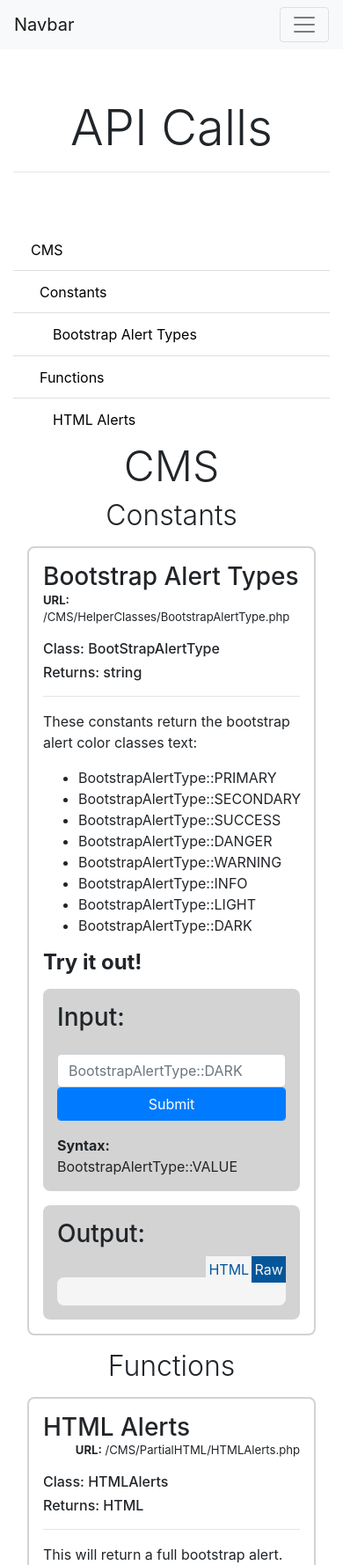
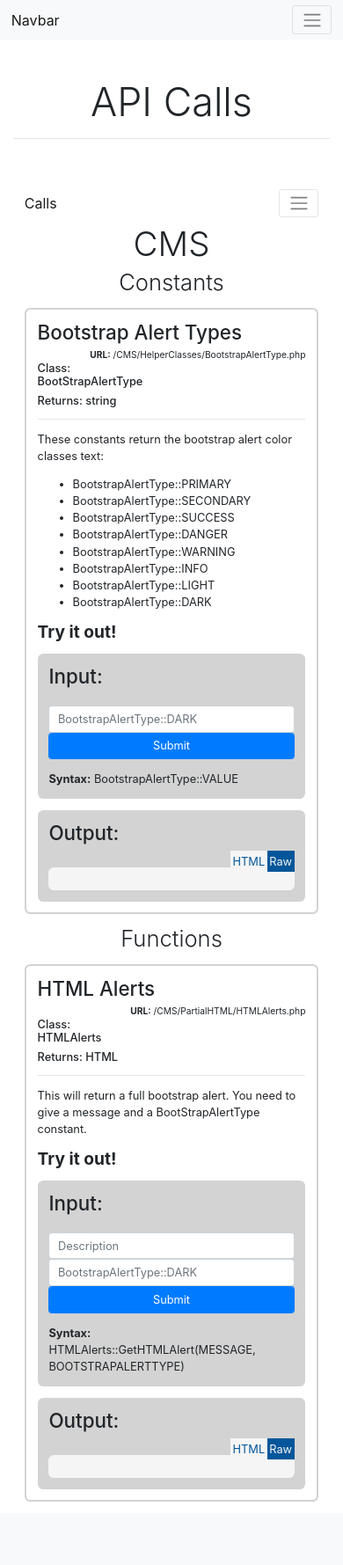
Before and after one commit to BedroomStudiosLLC/CMS, a PHP site: page /CMS/Documentation/API.php in a window 390 px wide. Shown: the top 1779 px of the page at 88% size. After the commit the page ends 1707 px from the top, so only its background shows below. Run offline with PHP 8.4, Linux system fonts and the light colour scheme; some libraries are stand-ins or nearby versions.

Commit message:
API Visual Change
Added hamburger menu to tree list to show when it is in mobile

```diff
--- a/CMS/Documentation/APIHTML.php
+++ b/CMS/Documentation/APIHTML.php
@@ -87,7 +87,7 @@ class APIHTML
 
 			$value = '<div class="Item" id="API'.$index.'">
 								<?php require_once ($_SERVER[\'DOCUMENT_ROOT\']. \'/CMS/HelperClasses/BootstrapAlertType.php\'); ?>
-								<h3 style="display:inline">'.$apiCallJSON['Name'].'</h3><p style="display:inline; float: right" class="minify"><b>URL:</b> '.$apiCallJSON['URL'].'</p>
+								<h3 style="display:inline">'.$apiCallJSON['Name'].'</h3><p style="display:inline; float: right; margin-top:.4em;" class="minify"><b>URL:</b> '.$apiCallJSON['URL'].'</p>
 								<br>
 								<br>
 								<h6>Class: '.$apiCallJSON['Class'].'</h6>
@@ -157,7 +157,10 @@ class APIHTML
 
 			$index = 0;
 
-			$html = '<nav>';
+			$html = '<nav class="navbar navbar-expand-lg navbar-light"><a class="navbar-brand showMobileOnly" href="#">Calls</a>
+  <button class="navbar-toggler" type="button" data-toggle="collapse" data-target="#navbarTree" aria-controls="navbarTree" aria-expanded="false" aria-label="Toggle navigation">
+    <span class="navbar-toggler-icon"></span>
+  </button><div class="collapse navbar-collapse" id="navbarTree">';
 
 			$html .= '<ul id="tree" class="list-group list-group-root well">';
 
@@ -200,7 +203,7 @@ class APIHTML
 				}
 			}
 
-			$html .= '</ul></nav>';
+			$html .= '</ul></div></nav>';
 
 			return $html;
 		}
--- a/CMS/Master/HTMLHeader.php
+++ b/CMS/Master/HTMLHeader.php
@@ -53,6 +53,10 @@
 		font-size: .82rem;
 	}
 
+	.showMobileOnly{
+		display:none;
+	}
+
 	@include media-breakpoint-up(sm) {
 	  html {
 		font-size: 1.2rem;
@@ -75,8 +79,62 @@
 	  html {
 		font-size: 1.6rem;
 	  }
-	  .minify {
-		  font-size: .6rem;
-	  }
+
 	}
+
+	@media only screen and (max-width: 600px) {
+		.showMobileOnly{
+			display:inline;
+		}
+	}
+
+/* Extra small devices (phones, 600px and down) */
+@media only screen and (max-width: 600px) {
+	html {
+		font-size: .8rem;
+	}
+	.minify {
+		font-size: .8rem;
+	}
+}
+
+/* Small devices (portrait tablets and large phones, 600px and up) */
+@media only screen and (min-width: 600px) {
+	html {
+		font-size: .9rem;
+	}
+	.minify {
+		font-size: .8rem;
+	}
+}
+
+/* Medium devices (landscape tablets, 768px and up) */
+@media only screen and (min-width: 768px) {
+	html {
+		font-size: 1rem;
+	}
+	.minify {
+		font-size: .8rem;
+	}
+}
+
+/* Large devices (laptops/desktops, 992px and up) */
+@media only screen and (min-width: 992px) {
+	html {
+		font-size: 1rem;
+	}
+	.minify {
+		font-size: .9rem;
+	}
+}
+
+/* Extra large devices (large laptops and desktops, 1200px and up) */
+@media only screen and (min-width: 1200px) {
+	html {
+		font-size: 1rem;
+	}
+	.minify {
+		  font-size: 1rem;
+	}
+}
 	</style>
```
